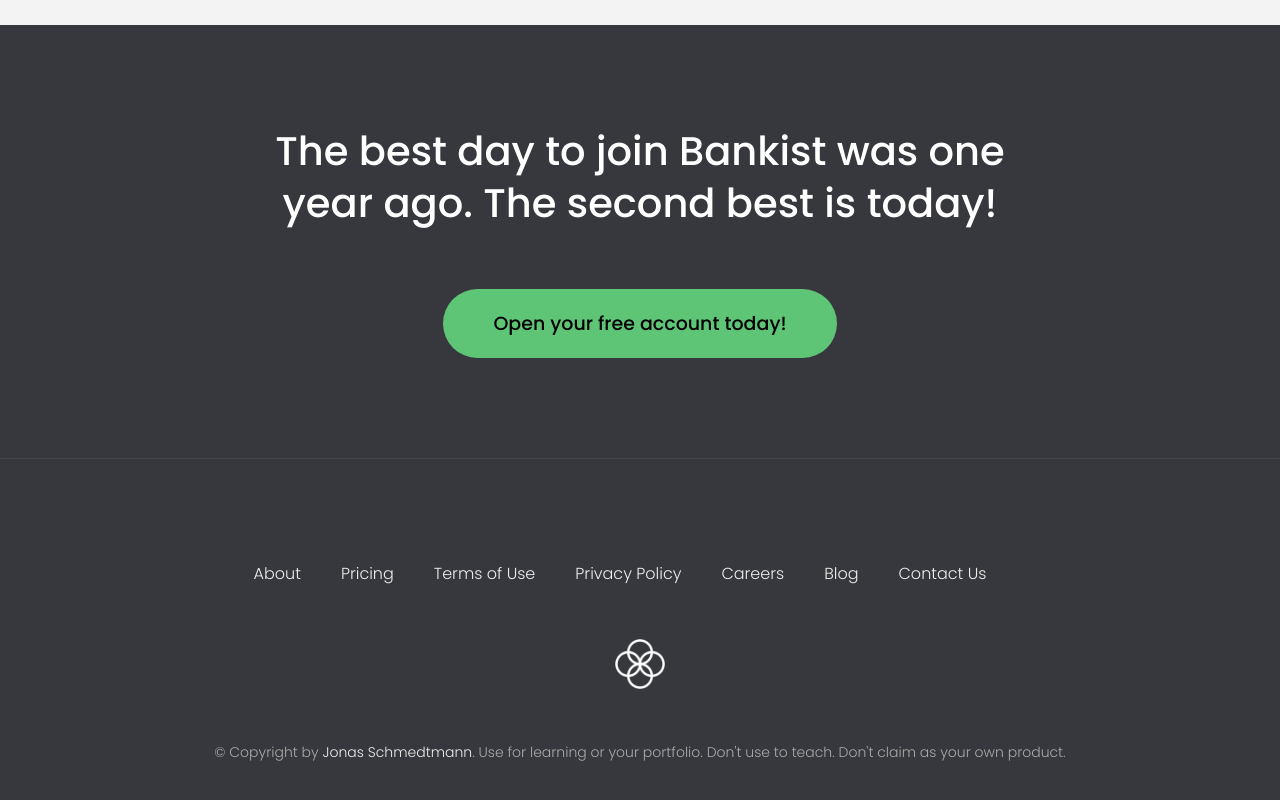
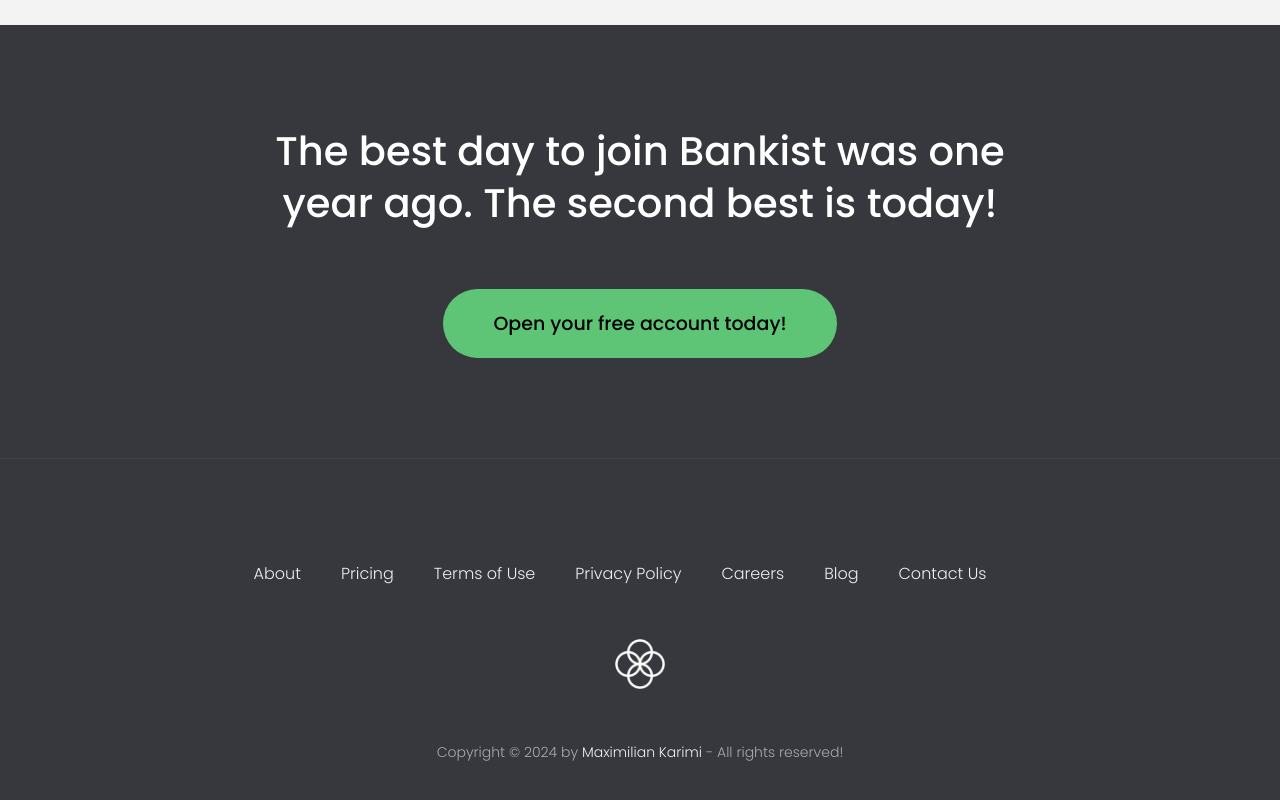
Before and after one commit to Scientific-Research/13-Advanced-DOM-Bankist, a plain HTML site: page index.html in a window 1280 px wide. Shown: the part 4171-4971 px from the top of the page. Drawn offline with Linux system fonts and the light colour scheme.

Commit message:
copy right changed

```diff
--- a/index.html
+++ b/index.html
@@ -327,14 +327,14 @@
       </ul>
       <img src="img/icon.png" alt="Logo" class="footer__logo" />
       <p class="footer__copyright">
-        &copy; Copyright by
+        Copyright &copy; 2024 by
         <a
           class="footer__link twitter-link"
           target="_blank"
           href="https://twitter.com/jonasschmedtman"
-          >Jonas Schmedtmann</a
-        >. Use for learning or your portfolio. Don't use to teach. Don't claim
-        as your own product.
+          >Maximilian Karimi</a
+        >
+        - All rights reserved!
       </p>
     </footer>
 
```
